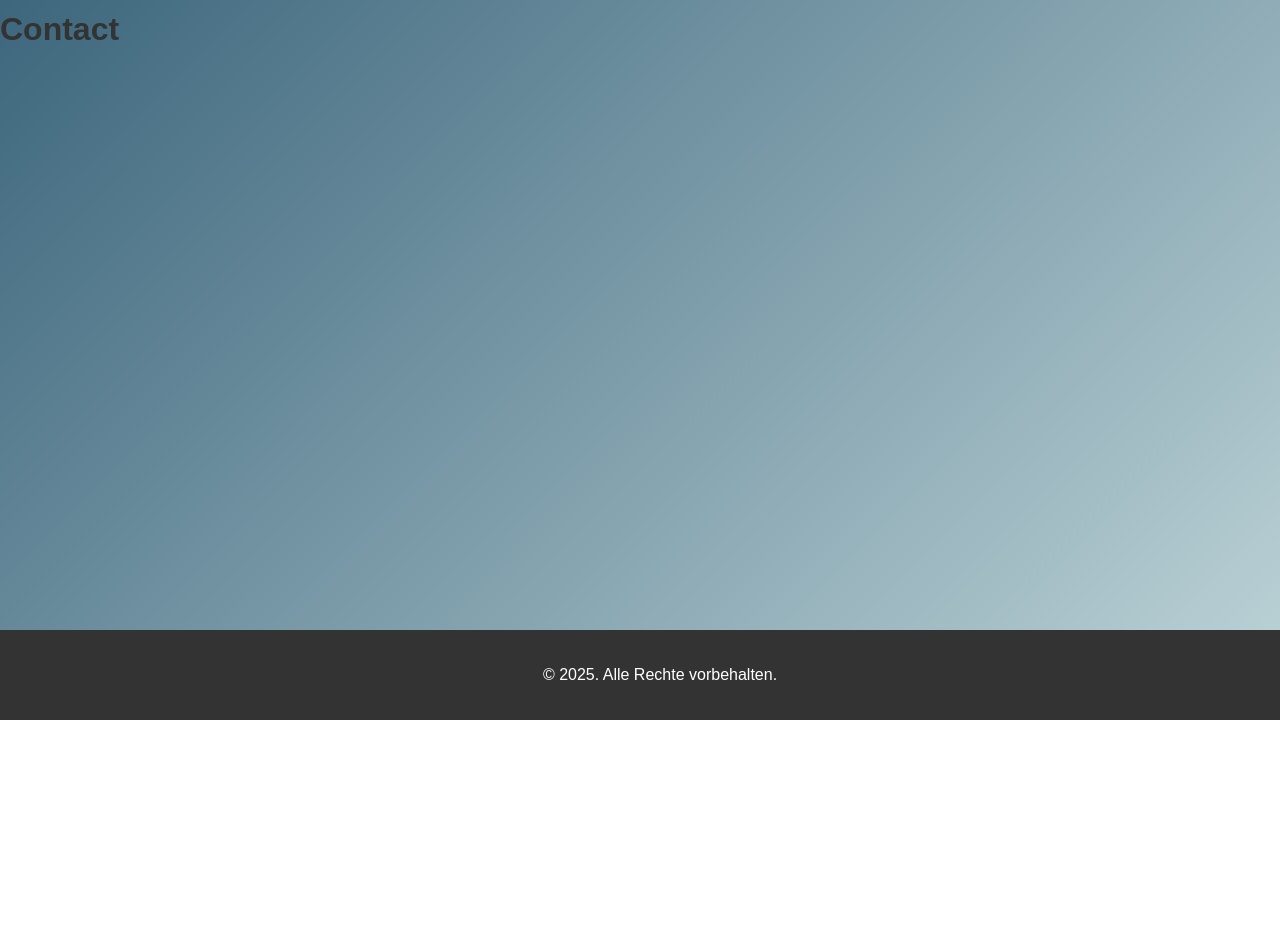
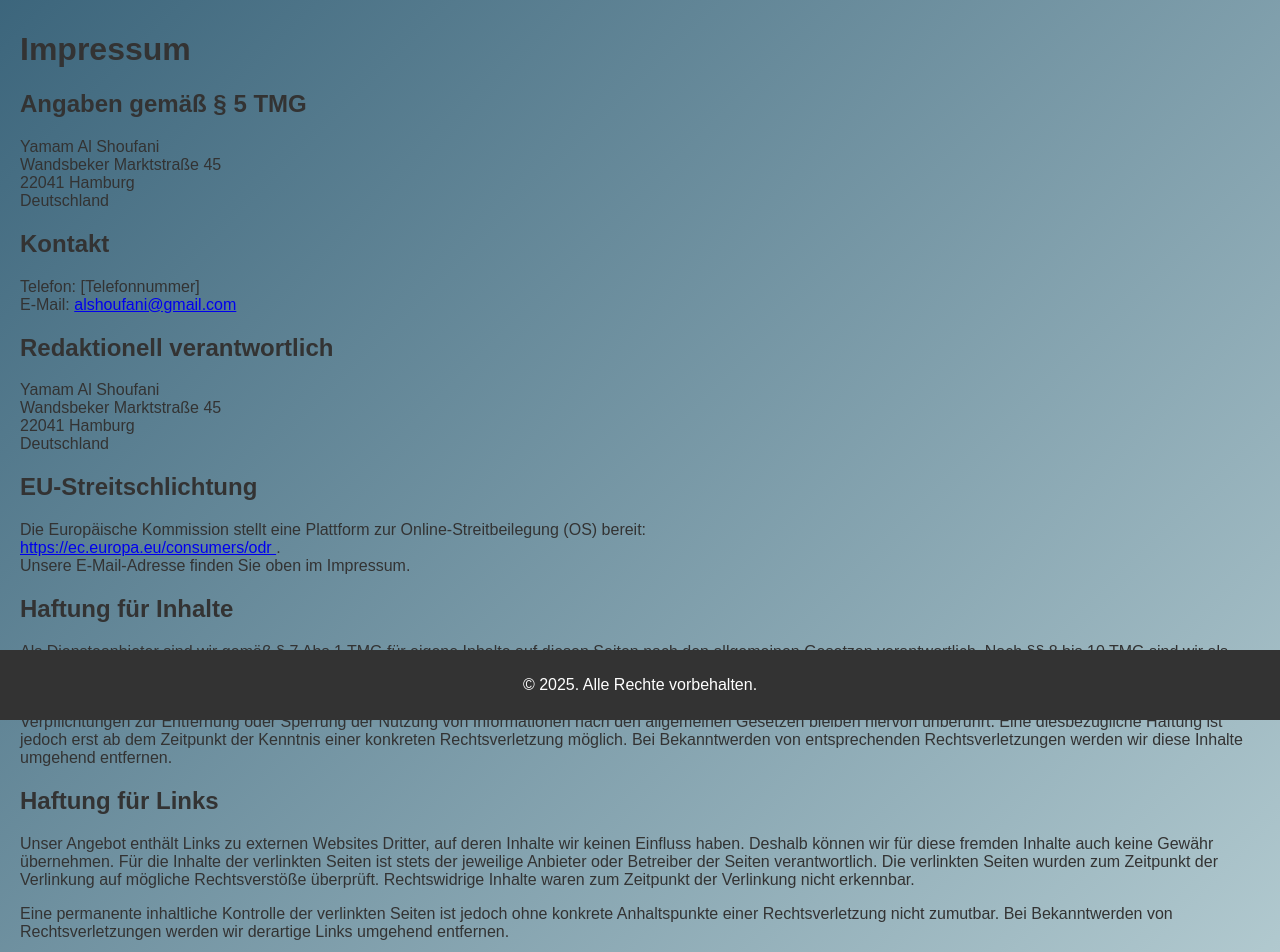
Before and after one commit to Yamam-al/yamam-al, a Nuxt app: page /contact in a window 1280 px wide. Shown: the part 80-1032 px from the top of the page. Before the commit the page ends 800 px from the top, so only its background shows below. Built offline with nearby package versions, Linux system fonts and the light colour scheme.

Commit message:
added Impressum

```diff
--- a/assets/styles/global.css
+++ b/assets/styles/global.css
@@ -2,11 +2,23 @@
 html,
 body {
   margin: 0;
+  margin-bottom: 50px;
   padding: 0;
   font-family: 'Arial', sans-serif;
   background: linear-gradient(135deg, #386279, #bed4d8); /* Moderner Farbverlauf */
   color: #333; /* Allgemeine Textfarbe */
-  height: 100%;
+  min-height: 100%; /* Mindestens die volle Höhe des Viewports */
+  box-sizing: border-box;
+}
+.wrapper {
+  display: flex;
+  flex-direction: column;
+  min-height: 100vh; /* Die volle Höhe des Viewports */
+}
+
+.content {
+  flex: 1; /* Füllt den Platz zwischen Header und Footer */
+  padding: 20px;
 }
 
 /* Buttons */
--- a/components/Footer.vue
+++ b/components/Footer.vue
@@ -15,7 +15,7 @@
     background-color: #333;
     color: white;
     text-align: center;
-    padding: 20px;
+    padding: 10px 0;
     position: fixed;
     bottom: 0;
     width: 100%;
--- a/layouts/default.vue
+++ b/layouts/default.vue
@@ -1,7 +1,7 @@
 <template>
-    <div>
+    <div class="wrapper">
       <Header />
-      <NuxtPage />
+      <NuxtPage class="content"/>
       <Footer />
     </div>
   </template>
--- a/pages/contact.vue
+++ b/pages/contact.vue
@@ -1,5 +1,63 @@
 <template>
-    <div>
-      <h1>Contact</h1>
-    </div>
-  </template>
+  <div>
+    <h1>Impressum</h1>
+
+    <h2>Angaben gemäß § 5 TMG</h2>
+    <p>
+      Yamam Al Shoufani<br />
+      Wandsbeker Marktstraße 45<br />
+      22041 Hamburg<br />
+      Deutschland
+    </p>
+
+    <h2>Kontakt</h2>
+    <p>
+      Telefon: [Telefonnummer]<br />
+      E-Mail: <a href="mailto:alshoufani@gmail.com">alshoufani@gmail.com</a>
+    </p>
+
+
+    <h2>Redaktionell verantwortlich</h2>
+    <p>
+      Yamam Al Shoufani<br />
+      Wandsbeker Marktstraße 45<br />
+      22041 Hamburg<br />
+      Deutschland
+    </p>
+
+    <h2>EU-Streitschlichtung</h2>
+    <p>
+      Die Europäische Kommission stellt eine Plattform zur Online-Streitbeilegung (OS) bereit: <br />
+      <a href="https://ec.europa.eu/consumers/odr" target="_blank" rel="noopener noreferrer">
+        https://ec.europa.eu/consumers/odr
+      </a>.<br />
+      Unsere E-Mail-Adresse finden Sie oben im Impressum.
+    </p>
+
+    <h2>Haftung für Inhalte</h2>
+    <p>
+      Als Diensteanbieter sind wir gemäß § 7 Abs.1 TMG für eigene Inhalte auf diesen Seiten nach den allgemeinen Gesetzen verantwortlich. Nach §§ 8 bis 10 TMG sind wir als Diensteanbieter jedoch nicht verpflichtet, übermittelte oder gespeicherte fremde Informationen zu überwachen oder nach Umständen zu forschen, die auf eine rechtswidrige Tätigkeit hinweisen.
+    </p>
+    <p>
+      Verpflichtungen zur Entfernung oder Sperrung der Nutzung von Informationen nach den allgemeinen Gesetzen bleiben hiervon unberührt. Eine diesbezügliche Haftung ist jedoch erst ab dem Zeitpunkt der Kenntnis einer konkreten Rechtsverletzung möglich. Bei Bekanntwerden von entsprechenden Rechtsverletzungen werden wir diese Inhalte umgehend entfernen.
+    </p>
+
+    <h2>Haftung für Links</h2>
+    <p>
+      Unser Angebot enthält Links zu externen Websites Dritter, auf deren Inhalte wir keinen Einfluss haben. Deshalb können wir für diese fremden Inhalte auch keine Gewähr übernehmen. Für die Inhalte der verlinkten Seiten ist stets der jeweilige Anbieter oder Betreiber der Seiten verantwortlich. Die verlinkten Seiten wurden zum Zeitpunkt der Verlinkung auf mögliche Rechtsverstöße überprüft. Rechtswidrige Inhalte waren zum Zeitpunkt der Verlinkung nicht erkennbar.
+    </p>
+    <p>
+      Eine permanente inhaltliche Kontrolle der verlinkten Seiten ist jedoch ohne konkrete Anhaltspunkte einer Rechtsverletzung nicht zumutbar. Bei Bekanntwerden von Rechtsverletzungen werden wir derartige Links umgehend entfernen.
+    </p>
+
+    <h2>Urheberrecht</h2>
+    <p>
+      Die durch die Seitenbetreiber erstellten Inhalte und Werke auf diesen Seiten unterliegen dem deutschen Urheberrecht. Die Vervielfältigung, Bearbeitung, Verbreitung und jede Art der Verwertung außerhalb der Grenzen des Urheberrechtes bedürfen der schriftlichen Zustimmung des jeweiligen Autors bzw. Erstellers. Downloads und Kopien dieser Seite sind nur für den privaten, nicht kommerziellen Gebrauch gestattet.
+    </p>
+    <p>
+      Soweit die Inhalte auf dieser Seite nicht vom Betreiber erstellt wurden, werden die Urheberrechte Dritter beachtet. Insbesondere werden Inhalte Dritter als solche gekennzeichnet. Sollten Sie trotzdem auf eine Urheberrechtsverletzung aufmerksam werden, bitten wir um einen entsprechenden Hinweis. Bei Bekanntwerden von Rechtsverletzungen werden wir derartige Inhalte umgehend entfernen.
+    </p>
+
+    <p>Quelle: <a href="https://www.e-recht24.de">eRecht24</a></p>
+  </div>
+</template>
```
